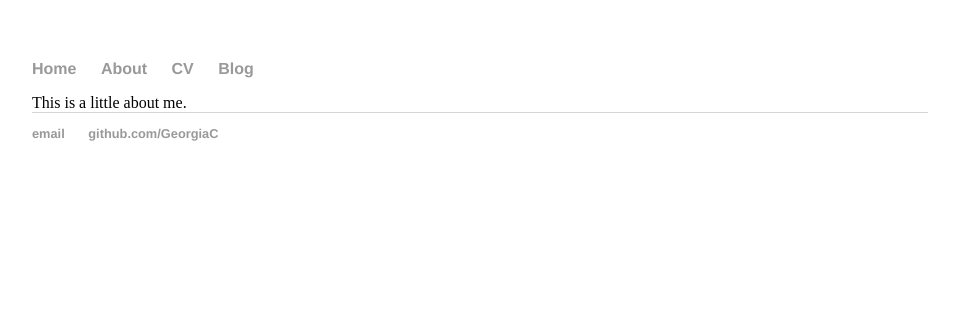
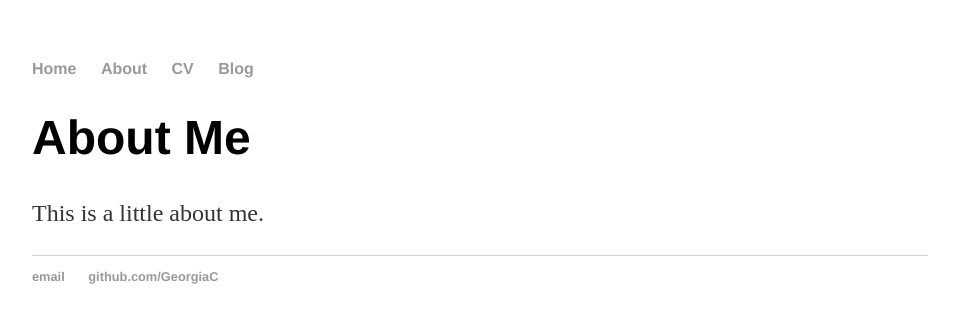
Before and after one commit to GeorgiaC/GeorgiaC.github.io, a Jekyll site: the page built from about/index.html, in a window 1280 px wide. Shown: the top 323 px of the page, without its empty margins (160-1119 px from the left). Built offline with Jekyll 4.4.1, drawn with Linux system fonts in a browser that asks for light colours.

Commit message:
Update index.html
formatting updates

```diff
--- a/about/index.html
+++ b/about/index.html
@@ -3,4 +3,6 @@ layout: default
 title: About Me
 ---
 
-This is a little about me.
+<h1>{{ page.title }}</h1>
+
+<p> This is a little about me. </p>
```
